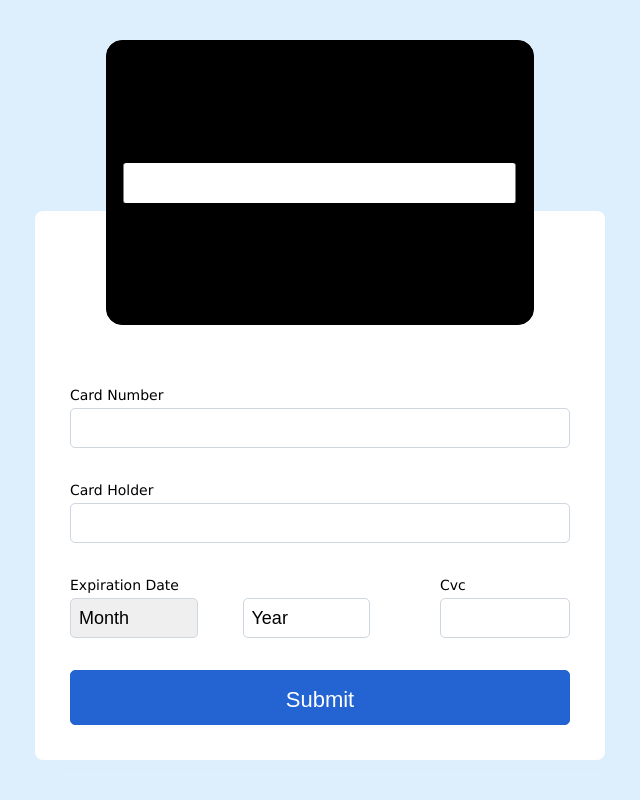
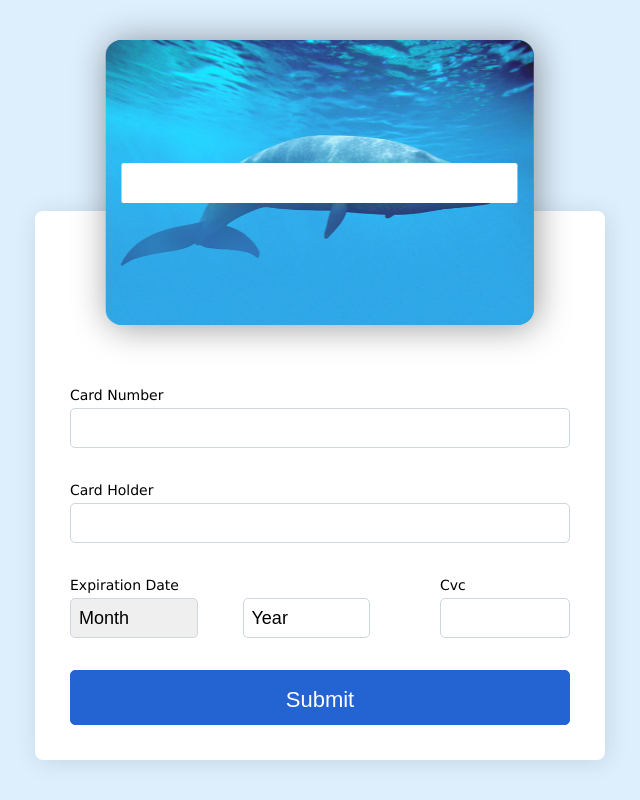
Before and after one commit to loryma/react-paycard, a React (Create React App) app: page / in a window 1280 px wide. Shown: the whole page, without its empty margins (320-960 px from the left). Built offline with nearby package versions, Linux system fonts and the light colour scheme.

Commit message:
add background image

```diff
--- a/src/App.css
+++ b/src/App.css
@@ -2,4 +2,5 @@
   min-height: 100vh;
   background-color: #ddeefc;
   display: flex;
+  padding: 1em 0;
 }
--- a/src/Form/Card/Card.js
+++ b/src/Form/Card/Card.js
@@ -4,6 +4,7 @@ import chip from "./chip.png";
 import Logo from "../Logo/Logo";
 import CardNumbers from "../CardNumbers/CardNumbers";
 import CardHolder from "../CardHolder/CardHolder";
+import img from "../../card.jpg";
 
 const Card = ({
   cardNumber,
@@ -25,7 +26,10 @@ const Card = ({
 
   return (
     <div className={classes.Card}>
-      <div className={WrapperClasses}>
+      <div
+        style={{ backgroundImage: `url(${img})` }}
+        className={WrapperClasses}
+      >
         <div className={classes.Forward}>
           <div className={FocusClasses}></div>
           <img src={chip} alt="card chip" className={classes.Chip} />
@@ -56,7 +60,10 @@ const Card = ({
             </div>
           </div>
         </div>
-        <div className={classes.Backward}>
+        <div
+          style={{ backgroundImage: `url(${img})` }}
+          className={classes.Backward}
+        >
           <div className={classes.Cvc}>{cardCvc}</div>
         </div>
       </div>
--- a/src/Form/Card/Card.module.css
+++ b/src/Form/Card/Card.module.css
@@ -1,10 +1,10 @@
 .Card {
-  width: 75%;
+  width: 85%;
   min-width: 270px;
   max-width: 430px;
   position: relative;
   margin: 0 auto;
-  padding-top: 50%;
+  padding-top: 55%;
   border-radius: 1em;
   color: white;
   perspective: 1000px;
@@ -38,7 +38,7 @@
   transform: translateY(-100%);
   left: 0;
   height: 3rem;
-  width: 75%;
+  width: 70%;
   opacity: 1;
 }
 
@@ -48,14 +48,12 @@
   transform: translate(-100%, -100%);
   left: calc(100% + 0.2em);
   height: 3rem;
-  width: 25%;
+  width: 30%;
   transition: top 0.6s, width 0.6s;
   opacity: 1;
 }
 
 .Wrapper {
-  border: 1px solid black;
-  background-color: black;
   border-radius: 1em;
   top: 0;
   left: 0;
@@ -64,7 +62,11 @@
   width: 100%;
   transform-style: preserve-3d;
   transition: transform 1s;
-  padding: 1.5em;
+  padding: 1em;
+  background-size: cover;
+  background-repeat: no-repeat;
+  background-position: center;
+  box-shadow: 2px 2px 35px rgba(0, 0, 0, 0.4);
 }
 
 .Wrapper.IsFlipped {
@@ -95,8 +97,9 @@
   justify-content: center;
   padding: 1em;
   transform: rotateY(180deg);
-  border: 1px solid black;
-  background-color: black;
+  background-size: cover;
+  background-repeat: no-repeat;
+  background-position: center;
   border-radius: 1em;
 }
 
@@ -183,3 +186,17 @@
   padding-right: 0.5rem;
   font-size: 0.8em;
 }
+
+@media (min-width: 768px) {
+  .Card {
+    width: 75%;
+    min-width: 270px;
+    max-width: 430px;
+    position: relative;
+    margin: 0 auto;
+    padding-top: 50%;
+  }
+  .Wrapper {
+    padding: 1.5em;
+  }
+}
--- a/src/Form/Form.js
+++ b/src/Form/Form.js
@@ -1,5 +1,4 @@
 import React, { useState, useEffect } from "react";
-import FormContext from "./FormContext";
 import Card from "./Card/Card";
 import Input from "./Input/Input";
 import checkType from "./utilities/checkCardType";
@@ -164,7 +163,7 @@ const Form = ({
     let unmaskedValue = value.replace(/\D+/g, "").substring(0, 16);
     const oldMaskedValue = fields.cardNumber.maskedValue;
     //check if used is editing the card number
-    if (oldMaskedValue.slice(0, -1) === value || unmaskedValue === value) {
+    if (oldMaskedValue.slice(0, -1) === value) {
       maskedValue = value;
     } else {
       maskedValue = unmaskedValue
@@ -229,13 +228,18 @@ const Form = ({
 
   for (const key in fields) {
     const value = fields[key].maskedValue || fields[key].value;
+    const focusName =
+      fields[key].config.name === "expirationMonth" ||
+      fields[key].config.name === "expirationYear"
+        ? "expiration"
+        : fields[key].config.name;
     inputs[key] = (
       <Input
         type={fields[key].type}
         config={fields[key].config}
         value={value}
         onChange={onFieldChange.bind(this, fields[key].config.name)}
-        onFocus={onFocus.bind(this, fields[key].config.name)}
+        onFocus={onFocus.bind(this, focusName)}
         onBlur={onBlur.bind(this, fields[key].config.name)}
         errors={fields[key].errors}
         touched={fields[key].touched}
@@ -244,7 +248,6 @@ const Form = ({
   }
 
   return (
-    <FormContext.Provider value={{ data: fields }}>
     <div className={classes.FormWrapper} style={style}>
       <Card
         cardNumber={fields.cardNumber.maskedValue}
@@ -273,9 +276,7 @@ const Form = ({
                 {inputs.expirationMonth}
               </div>
 
-                <div className={classes.ExpieryYear}>
-                  {inputs.expirationYear}
-                </div>
+              <div className={classes.ExpieryYear}>{inputs.expirationYear}</div>
             </div>
           </div>
           <div className={classes.RowCvc}>
@@ -288,7 +289,6 @@ const Form = ({
         </button>
       </form>
     </div>
-    </FormContext.Provider>
   );
 };
 
--- a/src/Form/Form.module.css
+++ b/src/Form/Form.module.css
@@ -10,6 +10,7 @@
   padding: 25% 15px 15px;
   width: 100%;
   margin-top: -20%;
+  box-shadow: 2px 2px 25px rgba(0, 0, 0, 0.1);
 }
 
 .FormWrapper {
@@ -23,13 +24,7 @@
 }
 
 .RowExpieryCvc {
-  display: flex;
   margin-top: 2em;
-}
-
-.RowExpiery {
-  width: 60%;
-  margin-right: auto;
 }
 
 .RowExpieryFields {
@@ -47,8 +42,8 @@
 }
 
 .RowCvc {
-  width: 26%;
   position: relative;
+  margin-top: 2em;
 }
 
 .Label {
@@ -86,4 +81,19 @@
     border-radius: 0.5em;
     padding: 25% 35px 35px;
   }
+
+  .RowExpiery {
+    width: 60%;
+    margin-right: auto;
+  }
+
+  .RowCvc {
+    width: 26%;
+    position: relative;
+    margin-top: 0;
+  }
+
+  .RowExpieryCvc {
+    display: flex;
+  }
 }
--- a/src/Form/FormContext.js
+++ /dev/null
@@ -1,6 +0,0 @@
-import React from "react";
-
-export default React.createContext({
-  data: {},
-  updateField: () => {}
-});
```
Also changed, not shown: src/card.jpg (added). Lines whose indentation alone changed are shown as unchanged.
